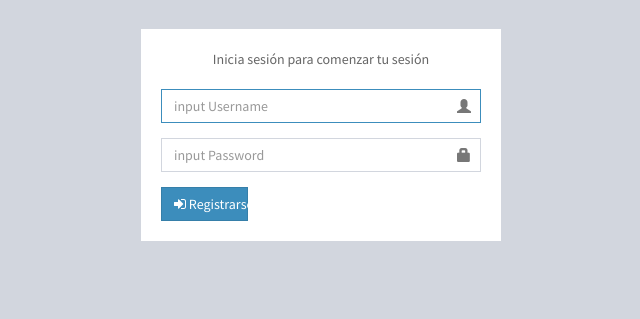
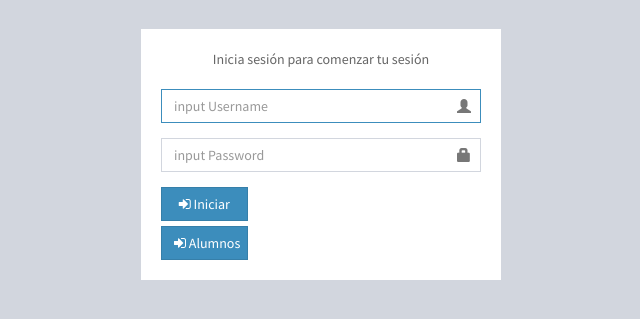
Before and after one commit to cesar2776/prestamos, a PHP site: page /admin/index.php in a window 1280 px wide. Shown: the part 136-455 px from the top of the page, without its empty margins (319-959 px from the left). Run offline with PHP 8.4, Linux system fonts and the light colour scheme; some libraries are stand-ins or nearby versions.

Commit message:
version 4

```diff
--- a/libsystem/admin/home.php
+++ b/libsystem/admin/home.php
@@ -22,6 +22,7 @@
         Tablero
       </h1>
       <ol class="breadcrumb">
+
         <li><a href="#"><i class="fa fa-dashboard"></i> Inicio</a></li>
         <li class="active">Tablero</li>
       </ol>
--- a/libsystem/admin/includes/menubar.php
+++ b/libsystem/admin/includes/menubar.php
@@ -15,6 +15,8 @@
     <ul class="sidebar-menu" data-widget="tree">
       <li class="header">INFORMES</li>
       <li class=""><a href="home.php"><i class="fa fa-dashboard"></i> <span>Tablero</span></a></li>
+      <li class=""><a href="prestamos/lybsystem/index.php"><i class="fa fa-dashboard"></i> <span>Alumnos</span></a></li>
+
       <li class="header">GESTIONAR</li>
       <li class="treeview">
         <a href="#">
--- a/libsystem/admin/index.php
+++ b/libsystem/admin/index.php
@@ -25,9 +25,12 @@
           </div>
       		<div class="row">
     			<div class="col-xs-4">
-          			<button type="submit" class="btn btn-primary btn-block btn-flat" name="login"><i class="fa fa-sign-in"></i> Registrarse</button>
-        		</div>
+          			<button type="submit" class="btn btn-primary btn-block btn-flat" name="login"><i class="fa fa-sign-in"></i> Iniciar</button>
+					  <button href="libsystem/index.php"  class="btn btn-primary btn-block btn-flat" ><i class="fa fa-sign-in"></i> Alumnos</button>
+
+				</div>
       		</div>
+
     	</form>
   	</div>
   	<?php
--- a/libsystem/transaction.php
+++ b/libsystem/transaction.php
@@ -28,7 +28,7 @@
 	        	<div class="col-sm-10 col-sm-offset-1">
 	        		<div class="box">
 	        			<div class="box-header with-border">
-	        				<h3 class="box-title">TRANSACTIONES</h3>
+	        				<h3 class="box-title">TRANSACCIONES</h3>
 	        				<div class="pull-right">
 	        					<select class="form-control input-sm" id="transelect">
 	        						<option value="borrow" <?php echo ($action == '') ? 'selected' : ''; ?>>Borrow</option>
```
